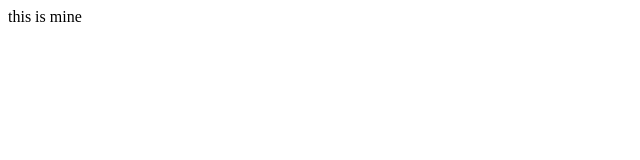
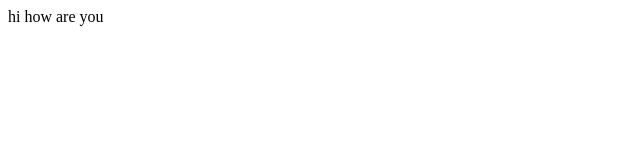
Before and after one commit to AparnaKothuri/gitb, a plain HTML site: page index.html in a window 1280 px wide. Shown: the full height of the page, 0-640 px from the left. Drawn offline with Linux system fonts and the light colour scheme.

Commit message:
Update index.html

```diff
--- a/index.html
+++ b/index.html
@@ -1,3 +1,3 @@
 <html>
-<body>this is mine</body>
+<body>hi how are you</body>
 </html>
```
